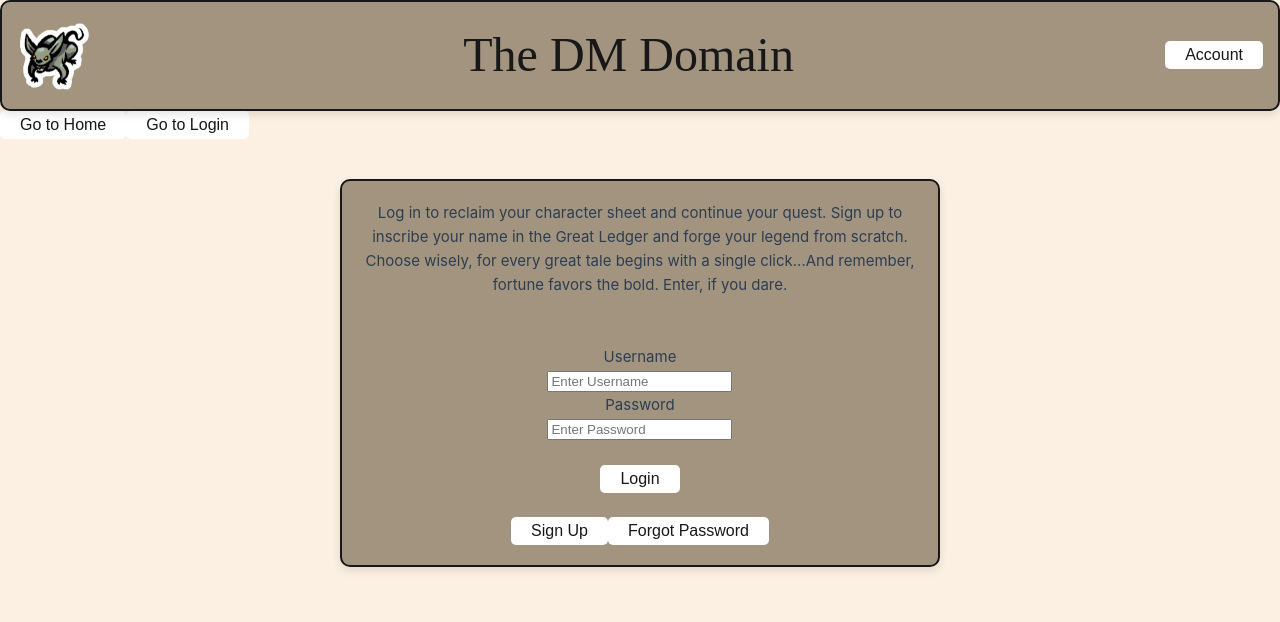
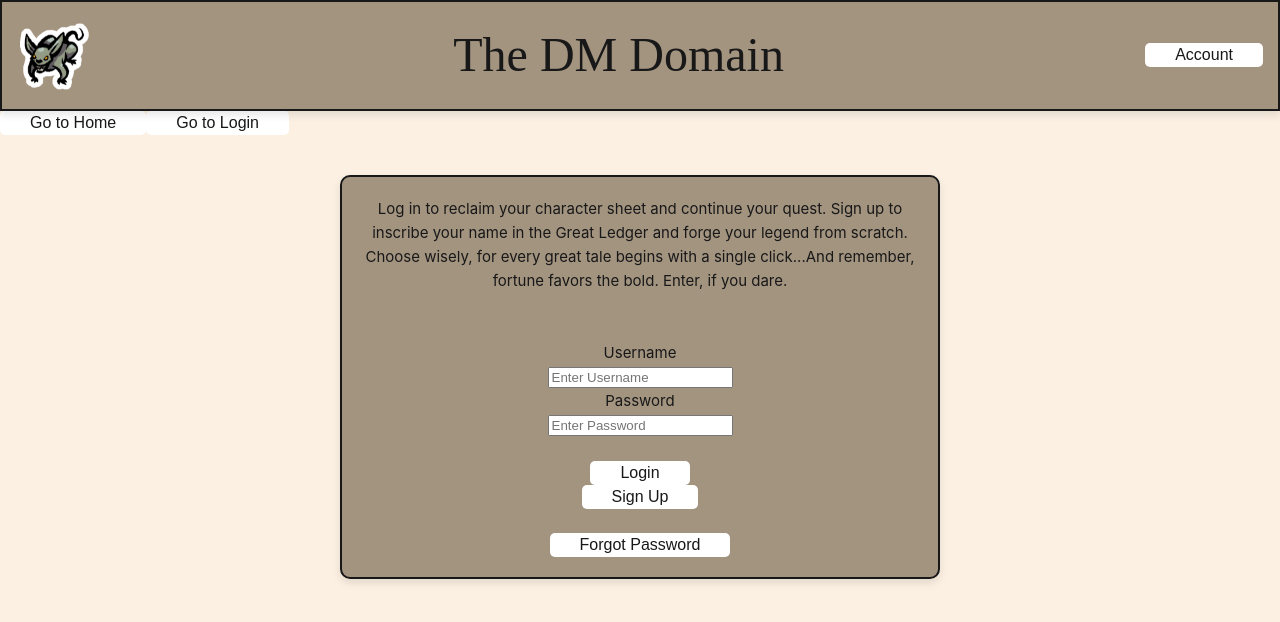
Before and after one commit to D-DWebsiteCapstone/The-Dungeon-Master-Domain, a Vue app in the folder Dnd Campaign Manager/: page /Login in a window 1280 px wide. Shown: the top 622 px of the page. Built offline with nearby package versions, Linux system fonts and the light colour scheme; the HTML template or start-up script is replaced by a standard one; a web font is replaced by a local one.

Commit message:
Rearranging padding

```diff
--- a/Dnd Campaign Manager/src/assets/main.css
+++ b/Dnd Campaign Manager/src/assets/main.css
@@ -6,6 +6,7 @@
   margin: 0 auto;
   /* padding: 2rem; */
   font-weight: normal;
+
 }
 
 .login {
@@ -21,6 +22,7 @@
   box-shadow: 0 4px 8px rgba(0, 0, 0, 0.1);
   max-width: 600px;
   margin: 40px auto;
+  color: var(--vt-c-black);
 }
 
 
@@ -37,11 +39,16 @@ button {
   background-color: var(--vt-c-white-mute);
   color: var(--vt-c-black);
   border: none;
-  padding: 5px 20px;
+  padding: 3px 30px;
   border-radius: 5px;
   cursor: pointer;
   font-size: 1rem;
   transition: background-color 0.3s ease;
+}
+
+button:hover {
+  background-color: var(--vt-c-black);
+  color: var(--vt-c-white-mute)
 }
 
 .CardSpacing {
@@ -83,7 +90,6 @@ display: flex; /* Makes the container a flex container */
 justify-content: space-between;/* Distributes space between items */
 align-items: center;  /* Aligns items vertically in the center */
 border: 2px solid var(--vt-c-black);
-border-radius: 10px;
 box-shadow: 0 4px 8px rgba(0, 0, 0, 0.1);
 padding: 15px;
 /* width: 200px; */
@@ -101,22 +107,4 @@ a,
   transition: 0.4s;
   padding: 3px;
 }
-
-@media (hover: hover) {
-  a:hover {
-    background-color: hsla(160, 100%, 37%, 0.2);
-  }
-}
-
-@media (min-width: 1024px) {
-  body {
-    display: flex;
-    place-items: center;
-  }
-
-  #app {
-    display: grid;
-    grid-template-columns: 1fr 1fr;
-    padding: 0 2rem;
-  }
-} */
+ */
--- a/Dnd Campaign Manager/src/components/Login.vue
+++ b/Dnd Campaign Manager/src/components/Login.vue
@@ -28,8 +28,9 @@ defineProps({
       <!--<button onclick="window.alert('Failed Login')">Login</button>-->
       <button>Login</button>
       <br>
-      <br></br>
       <button onclick="document.getElementById('id01').style.display='block'" style="width:auto; ">Sign Up</button>
+      <br>
+      <br>
       <button onclick="document.getElementById('id02').style.display='block'" style="width:auto;">Forgot Password</button>
     </div>
 
```
